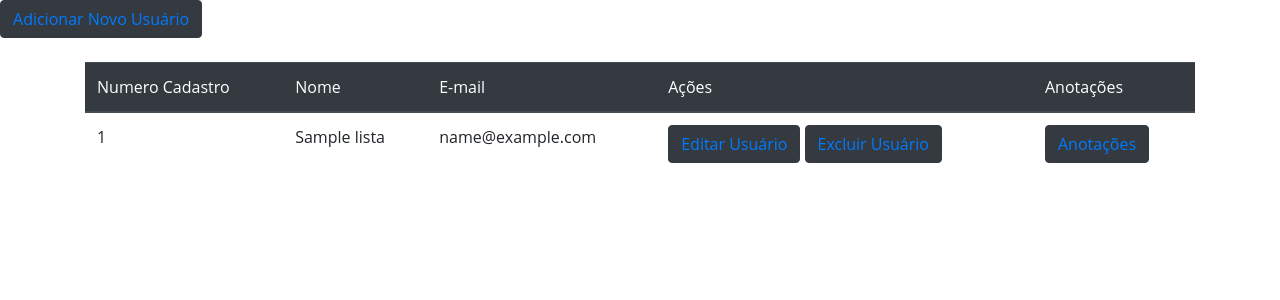
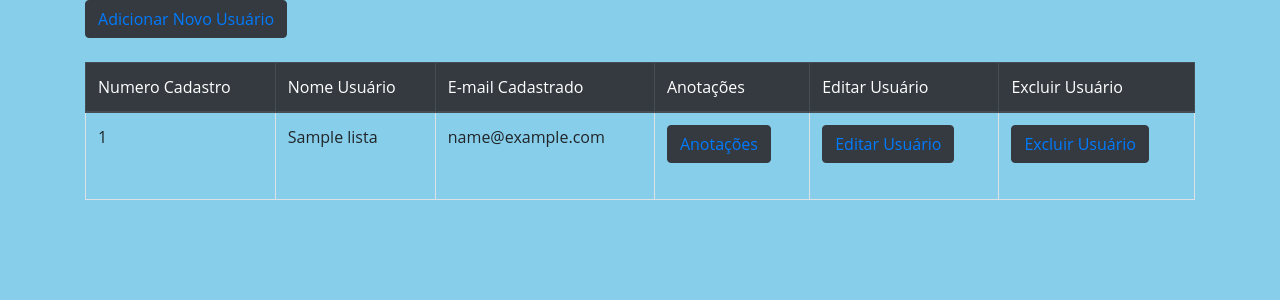
Before and after one commit to Portuga02/Todo_List, a PHP site: the page made by views/home.php in a window 1280 px wide. Shown: the top 300 px of the page. Run offline with PHP 8.4, Linux system fonts and the light colour scheme; the template is opened without the code that fills it: most values are stand-ins (such as "Sample title", 1, 10 or a date in 2020); some libraries are stand-ins or nearby versions.

Commit message:
FOi inserido novos padrões do bootstrapp e uma tela de login que está em configuração

```diff
--- a/controllers/homeController.php
+++ b/controllers/homeController.php
@@ -9,6 +9,6 @@ class homeController extends controller
 		$contatos = new Contatos();
 		$dados['lista'] = $contatos->getAll();
 
-		$this->loadTemplate('home', $dados);
+		$this->loadTemplate('login', $dados);
 	}
 }
--- a/models/contatos.php
+++ b/models/contatos.php
@@ -35,10 +35,11 @@ class Contatos extends model
 	public function add($nome, $email)
 	{
 		if ($this->emailExists($email) == false) {
-			$sql = "INSERT INTO contatos (nome, email) VALUES (:nome, :email)";
+			$sql = "INSERT INTO contatos (nome, email,senha) VALUES (:nome, :email, :senha)";
 			$sql = $this->db->prepare($sql);
 			$sql->bindValue(':nome', $nome);
 			$sql->bindValue(':email', $email);
+			$sql->bindValue(':senha', $email);
 			$sql->execute();
 
 			return true;
--- a/views/404.php
+++ b/views/404.php
@@ -11,8 +11,10 @@
 </head>
 
 <body>
-    <div class="container">
-        <h1>Ops!!!! Página não encontrada</h1>
+    <div class="card">
+        <div class="card-body">
+            <h1>Ops!!!! Página não encontrada</h1>
+        </div>
     </div>
 </body>
 <script src="https://code.jquery.com/jquery-3.3.1.slim.min.js" integrity="sha384-q8i/X+965DzO0rT7abK41JStQIAqVgRVzpbzo5smXKp4YfRvH+8abtTE1Pi6jizo" crossorigin="anonymous"></script>
--- a/views/home.php
+++ b/views/home.php
@@ -5,47 +5,58 @@
 	<meta charset="UTF-8">
 	<meta name="viewport" content="width=device-width, initial-scale=1.0">
 	<meta http-equiv="X-UA-Compatible" content="ie=edge">
-	<link rel="stylesheet" href="https://stackpath.bootstrapcdn.com/bootstrap/4.3.1/css/bootstrap.min.css" integrity="sha384-ggOyR0iXCbMQv3Xipma34MD+dH/1fQ784/j6cY/iJTQUOhcWr7x9JvoRxT2MZw1T" crossorigin="anonymous">
-
+	<link rel="stylesheet" href="https://stackpath.bootstrapcdn.com/bootstrap/4.4.1/css/bootstrap.min.css" integrity="sha384-Vkoo8x4CGsO3+Hhxv8T/Q5PaXtkKtu6ug5TOeNV6gBiFeWPGFN9MuhOf23Q9Ifjh" crossorigin="anonymous">
 	<link rel="stylesheet" href="assets/css/style_index.css">
 	<title>Lista de Afazeres</title>
 </head>
 <!-- Depois de pronto colocar o botão para toldo List-->
 
-<body>
-
-	<button id="botoes" class="btn btn-dark"><a href="<?php echo BASE_URL; ?>contatos/add"> Adicionar Novo Usuário </a> </button> <br><br>
-
+<body style="background-color:	#87CEEB;">
 	<div class="container">
-		<table width="900" text="responsive" class="table table-hover">
-			<thead class="thead-dark ">
-				<tr>
-					<th scope="col-md-12"> Numero Cadastro</th>
-					<th scope="col"> Nome</th>
-					<th scope="col"> E-mail </th>
-					<th scope="col" text="justify"> Ações </th>
-					<th scope="col"> Anotações </th>
-				</tr>
-			</thead>
+		<button id="botoes" class="btn btn-dark"><a href="<?php echo BASE_URL; ?>contatos/add"> Adicionar Novo Usuário </a> </button> <br><br>
 	</div>
 	<div class="container">
-		<?php foreach ($lista as $item) : ?>
+		<table text="responsive" class="table table-bordered">
+			<thead class="thead-dark ">
+
+				<tr>
+					<div class="row row-cols-2">
+						<th scope="col-md-1"> Numero Cadastro</th>
+						<th scope="col-md-1"> Nome Usuário</th>
+						<th scope="col-md-1"> E-mail Cadastrado </th>
+						<th scope="col-md-1"> Anotações </th>
+						<th scope="col-md-1"> Editar Usuário </th>
+						<th scope="col-md-1"> Excluir Usuário</th>
+					</div>
+				</tr>
+
+			</thead>
+
+	</div>
+
+	<?php foreach ($lista as $item) : ?>
+		<tbody>
 			<tr>
-				<td><?php echo $item['id']; ?></td>
+				<td scope="row"><?php echo $item['id']; ?></td>
 				<td><?php echo $item['nome']; ?></td>
 				<td><?php echo $item['email']; ?></td>
+
+				<td>
+					<button id="botoes" class="btn btn-dark"><a href="views/anotacoes.php"> Anotações</a> </button> <br><br>
 				<td>
 					<button id="botoes" class="btn btn-dark"><a href=" <?php echo BASE_URL; ?>contatos/edit/<?php echo $item['id']; ?>" onclick=" return confirm('Tem certeza que deseja editar este registro?')">Editar Usuário</a></button>
+				<td>
 					<button id="botoes" class="btn btn-dark"><a href=" <?php echo BASE_URL; ?>contatos/del/<?php echo $item['id']; ?>" onclick=" return confirm('Tem certeza que deseja excluir este registro?')">Excluir Usuário</a> </button>
 				</td>
-				<td>
-					<button id="botoes" class="btn btn-dark"><a href="views/anotacoes.php"> Anotações</a> </button> <br><br>
+				</td>
 			</tr> <?php endforeach; ?>
+		</tbody>
 		</table>
-	</div>
+
+		</div>
 </body>
-<script src="https://code.jquery.com/jquery-3.3.1.slim.min.js" integrity="sha384-q8i/X+965DzO0rT7abK41JStQIAqVgRVzpbzo5smXKp4YfRvH+8abtTE1Pi6jizo" crossorigin="anonymous"></script>
-<script src="https://cdnjs.cloudflare.com/ajax/libs/popper.js/1.14.7/umd/popper.min.js" integrity="sha384-UO2eT0CpHqdSJQ6hJty5KVphtPhzWj9WO1clHTMGa3JDZwrnQq4sF86dIHNDz0W1" crossorigin="anonymous"></script>
-<script src="https://stackpath.bootstrapcdn.com/bootstrap/4.3.1/js/bootstrap.min.js" integrity="sha384-JjSmVgyd0p3pXB1rRibZUAYoIIy6OrQ6VrjIEaFf/nJGzIxFDsf4x0xIM+B07jRM" crossorigin="anonymous"></script>
+<script src="https://code.jquery.com/jquery-3.4.1.slim.min.js" integrity="sha384-J6qa4849blE2+poT4WnyKhv5vZF5SrPo0iEjwBvKU7imGFAV0wwj1yYfoRSJoZ+n" crossorigin="anonymous"></script>
+<script src="https://cdn.jsdelivr.net/npm/popper.js@1.16.0/dist/umd/popper.min.js" integrity="sha384-Q6E9RHvbIyZFJoft+2mJbHaEWldlvI9IOYy5n3zV9zzTtmI3UksdQRVvoxMfooAo" crossorigin="anonymous"></script>
+<script src="https://stackpath.bootstrapcdn.com/bootstrap/4.4.1/js/bootstrap.min.js" integrity="sha384-wfSDF2E50Y2D1uUdj0O3uMBJnjuUD4Ih7YwaYd1iqfktj0Uod8GCExl3Og8ifwB6" crossorigin="anonymous"></script>
 
 </html>
```
Also changed, not shown: views/add.php (+13 -5 lines), views/template.php (+16 -12 lines), .htaccess.
